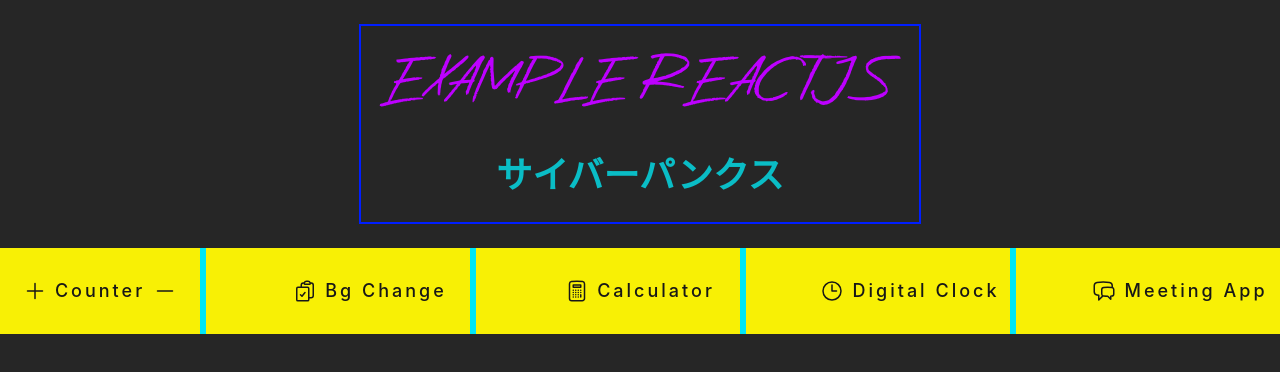
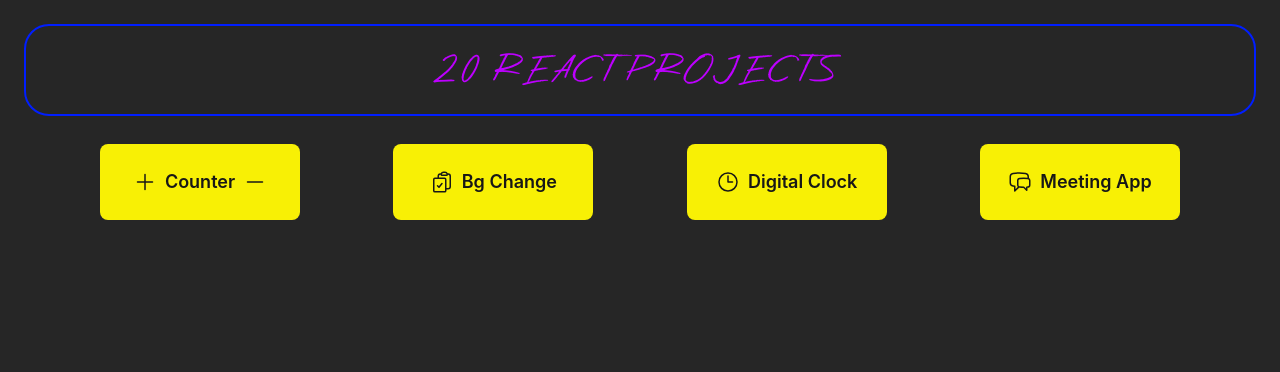
Before and after one commit to MawiDev/mini-project-react-js, a React (Create React App) app: page / in a window 1280 px wide. Shown: the top 372 px of the page. Built offline with nearby package versions, Linux system fonts and the light colour scheme.

Commit message:
fixed and styled

```diff
--- a/src/App.css
+++ b/src/App.css
@@ -10,98 +10,3 @@
 .asher-punk {
   font-family: asherpunk;
 }
-
-/* CSS */
-.button-49,
-.button-49:after {
-  width: 200px;
-  line-height: 78px;
-  letter-spacing: 3px;
-  box-shadow: 6px 0px 0px #00E6F6;
-  outline: transparent;
-  position: relative;
-  user-select: none;
-  -webkit-user-select: none;
-  touch-action: manipulation;
-}
-
-.button-49:after {
-  --slice-0: inset(50% 50% 50% 50%);
-  --slice-1: inset(80% -6px 0 0);
-  --slice-2: inset(50% -6px 30% 0);
-  --slice-3: inset(10% -6px 85% 0);
-  --slice-4: inset(40% -6px 43% 0);
-  --slice-5: inset(80% -6px 5% 0);
-
-  content: 'サイバーパンクス';
-  display: block;
-  position: absolute;
-  top: 0;
-  left: 0;
-  right: 0;
-  bottom: 0;
-  background: linear-gradient(45deg, transparent 3%, #00E6F6 3%, #00E6F6 5%, #ea00d9 5%);
-  text-shadow: -3px -3px 0px #F8F005, 3px 3px 0px #00E6F6;
-  clip-path: var(--slice-0);
-}
-
-.button-49:hover:after {
-  animation: 1s glitch;
-  animation-timing-function: steps(2, end);
-}
-
-@keyframes glitch {
-  0% {
-    clip-path: var(--slice-1);
-    transform: translate(-20px, -10px);
-  }
-  10% {
-    clip-path: var(--slice-3);
-    transform: translate(10px, 10px);
-  }
-  20% {
-    clip-path: var(--slice-1);
-    transform: translate(-10px, 10px);
-  }
-  30% {
-    clip-path: var(--slice-3);
-    transform: translate(0px, 5px);
-  }
-  40% {
-    clip-path: var(--slice-2);
-    transform: translate(-5px, 0px);
-  }
-  50% {
-    clip-path: var(--slice-3);
-    transform: translate(5px, 0px);
-  }
-  60% {
-    clip-path: var(--slice-4);
-    transform: translate(5px, 10px);
-  }
-  70% {
-    clip-path: var(--slice-2);
-    transform: translate(-10px, 10px);
-  }
-  80% {
-    clip-path: var(--slice-5);
-    transform: translate(20px, -10px);
-  }
-  90% {
-    clip-path: var(--slice-1);
-    transform: translate(-10px, 0px);
-  }
-  100% {
-    clip-path: var(--slice-1);
-    transform: translate(0);
-  }
-}
-
-@media (min-width: 768px) {
-  .button-49,
-  .button-49:after {
-    width: 200px;
-    height: 86px;
-    line-height: 88px;
-  }
-}
--- a/src/App.js
+++ b/src/App.js
@@ -3,7 +3,6 @@
 import BgChange from './components/BgChange';
 import Home from './pages/home';
 import { Route, Routes } from 'react-router-dom';
-import Calculator from './components/Calculator';
 import DigitalClock from './components/DigitalClock';
 import Meeting from './components/Meeting';
 
@@ -15,7 +14,6 @@
           <Route path='/' element={<Home/>}/>
           <Route path='/counter' element={<Counter/>}/>
           <Route path='/bgchange' element={<BgChange/>}/>
-          <Route path='/calculator' element={<Calculator/>}/>
           <Route path='/digitalclock' element={<DigitalClock/>}/>
           <Route path='/meeting' element={<Meeting/>}/>
         </Routes>
--- a/src/components/BgChange.jsx
+++ b/src/components/BgChange.jsx
@@ -1,40 +1,54 @@
-import { useState } from "react"
-import ReturnButton from "./ReturnButton"
+import { useState } from "react";
+import ReturnButton from "./ReturnButton";
 
-export default function BgChange () {
-    const colors = [
-        'red',
-        'black',
-        'white',
-        'green',
-        'orange',
-        'blue',
-        'yellow',
-        'pink',
-        'purple',
-        'cyan',
-        'lightblue',
-    ]
-    const [color,setColor] = useState('white')
-    const [i,setI] = useState(0)
-    const changeColor = () => {
-        setColor(colors[i % colors.length])
-        setI(i + 1)
-    }
-    return(
-        <>
-            <h1>Background Change</h1>
-            <div>
-                <div style={
-                    {
-                        backgroundColor: color,
-                        padding: '100px'
-                    }
-                }>
-                </div>
-                <button onClick={() => changeColor()}>Change color</button>
-            </div>
-            <ReturnButton/>
-        </>
-    )
+export default function BgChange() {
+  const colors = [
+    "red",
+    "black",
+    "white",
+    "green",
+    "orange",
+    "blue",
+    "yellow",
+    "pink",
+    "purple",
+    "cyan",
+    "lightblue",
+  ];
+  const [color, setColor] = useState("white");
+
+  const changeColor = () => {
+    const randomColor = colors[Math.floor(Math.random() * colors.length)];
+    setColor(randomColor);
+  };
+
+  return (
+    <div className="bg-neutral-800 w-full h-screen overflow-hidden flex flex-col justify-center items-center">
+      <h1
+        style={{ color: "#bd00ff" }}
+        className="text-5xl asher-punk font-extrabold text-center uppercase text-white my-6"
+      >
+        Background Change
+      </h1>
+      <div
+        style={{
+          backgroundColor: color,
+          padding: "100px",
+        }}
+      />
+      <button
+        style={{
+          backgroundColor: "#F8F005",
+          padding: "10px",
+          borderRadius: "10px",
+          margin: "10px",
+          fontWeight: "bold",
+        }}
+        onClick={changeColor}
+      >
+        Change color
+      </button>
+      <ReturnButton />
+    </div>
+  );
 }
--- a/src/components/Calculator.jsx
+++ /dev/null
@@ -1,11 +0,0 @@
-import ReturnButton from "./ReturnButton"
-
-export default function Calculator () {
-
-    return(
-        <>
-           <h1>Calculator</h1>
-           <ReturnButton/>
-        </>
-    )
-}
--- a/src/components/Counter.jsx
+++ b/src/components/Counter.jsx
@@ -1,30 +1,53 @@
-import { useState } from "react"
-import ReturnButton from "./ReturnButton"
+import { useState } from "react";
+import ReturnButton from "./ReturnButton";
 
-export default function Counter () {
-    //Qui dichiaro un array con all'interno una variabile counter e una setCounter.
-    //e imposto lo stato di counter a 0
-    const [counter, setCounter] = useState(0)
-    //dichiaro una funzione che incrementa in counter.
-    const incrementCounter = () => {
-        //quando viene eseguita la funzione chiamo il setCounter e prendo il valore di counter e gli aggiungo 1.
-        setCounter(counter + 1)
-    }
-    const decrementCounter = () => {
-        setCounter(counter - 1)
-    }
-    return(
-        <>
-        <h1>Counter</h1>
-        <div>
-            {/* Qui nella view mostro il counter che partirà con il valore 0
-                e dopodiche creo un bottone che cliccato chiamera la funzione incremet
-                e il counter incrementerà di 1*/}
-            <h4>{counter}</h4>
-            <button onClick={() => decrementCounter()}>decrement</button>
-            <button onClick={() => incrementCounter()}>increment</button>
+export default function Counter() {
+  const [counter, setCounter] = useState(0);
+
+  const handleClick = (amount) => {
+    setCounter((prevCounter) => prevCounter + amount);
+  };
+
+  return (
+    <>
+      <div className="bg-neutral-800 w-full h-screen overflow-hidden flex flex-col justify-center items-center">
+        <h1
+          style={{ color: "#bd00ff" }}
+          className="text-5xl asher-punk font-extrabold uppercase text-white"
+        >
+          Counter
+        </h1>
+        <div className="flex justify-between my-12">
+          <button
+            style={{
+              backgroundColor: "#F8F005",
+              padding: "10px",
+              borderRadius: "10px",
+              margin: "10px",
+              fontSize: '36px',
+              width: '50px'
+            }}
+            onClick={() => handleClick(-1)}
+          >
+            -
+          </button>
+          <h4 className="text-4xl text-white m-6 p-6 text-center">{counter}</h4>
+          <button
+            style={{
+              backgroundColor: "#F8F005",
+              padding: "10px",
+              borderRadius: "10px",
+              margin: "10px",
+              fontSize: '36px',
+              width: '50px'
+            }}
+            onClick={() => handleClick(1)}
+          >
+            +
+          </button>
         </div>
-        <ReturnButton/>
-        </>
-    )
+        <ReturnButton />
+      </div>
+    </>
+  );
 }
--- a/src/components/Meeting.jsx
+++ b/src/components/Meeting.jsx
@@ -1,6 +1,6 @@
+import { useState } from "react";
 import ReturnButton from "./ReturnButton";
 import { clients } from "../data/data";
-import { useState } from "react";
 
 export default function Meeting() {
   const [client, setClient] = useState(clients);
@@ -15,25 +15,26 @@
 
   const reloadAll = () => {
     setClient(clients);
-  }
+  };
+
+  const buttonStyle = {
+    backgroundColor: "#F8F005",
+    padding: "10px",
+    borderRadius: "10px",
+    margin: "10px",
+    fontWeight: "bold",
+  };
 
   return (
-    <>
-      <h1>Meeting</h1>
+    <div className="bg-neutral-800 w-full h-screen justify-center items-center overflow-y-auto p-6 py-0">
+      <h1 className="text-5xl asher-punk font-extrabold text-center uppercase text-white my-6"
+      style={{ color: "#bd00ff" }}>
+        Meeting
+      </h1>
       {client.map((el) => (
         <div
           key={el.id}
-          style={{
-            backgroundColor: "white",
-            color: "black",
-            border: "2px solid black",
-            borderRadius: "25px",
-            padding: "10px",
-            margin: "10px",
-            width: "80%",
-            display: "flex",
-            alignItems: "center",
-          }}
+          className="bg-white text-black rounded-md p-2 m-2 flex justify-center"
         >
           <img
             style={{
@@ -44,9 +45,9 @@
             src={el.img}
             alt={el.name}
           />
-          <div style={{ display: "flex", flexDirection: "column" }}>
-            <h4 style={{ textAlign: "center" }}>{el.name}</h4>
-            <p style={{ textAlign: "center", fontSize: "14px" }}>{el.desc}</p>
+          <div className="flex flex-col justify-center">
+            <h4>{el.name}</h4>
+            <p>{el.desc}</p>
           </div>
           <button
             style={{
@@ -63,13 +64,17 @@
           </button>
         </div>
       ))}
-      <div style={{ display: "flex" }}>
-        <button style={{ marginRight: "10px" }} onClick={removeAll}>
+      <div className="flex justify-center items-center">
+        <button style={buttonStyle} onClick={removeAll}>
           Delete All
         </button>
-        <button onClick={reloadAll}>Reload All</button>
+        <button style={buttonStyle} onClick={reloadAll}>
+          Reload All
+        </button>
       </div>
-      <ReturnButton />
-    </>
+      <div className="text-center">
+        <ReturnButton />
+      </div>
+    </div>
   );
 }
--- a/src/components/ReturnButton.jsx
+++ b/src/components/ReturnButton.jsx
@@ -5,7 +5,7 @@
         <>
         <div style={
             {
-                padding:'10px',
+                padding:'20px',
                 margin:'20px',
                 backgroundColor:'white',
                 borderRadius:'25px',
--- a/src/pages/home.jsx
+++ b/src/pages/home.jsx
@@ -26,16 +26,6 @@
             )
         },
         {
-            name:'Calculator',
-            toref:'/calculator',
-            svg:(
-                <svg xmlns="http://www.w3.org/2000/svg" fill="none" viewBox="0 0 24 24" strokeWidth={1.5} stroke="currentColor" className="w-6 h-6">
-                    <path strokeLinecap="round" strokeLinejoin="round" d="M15.75 15.75V18m-7.5-6.75h.008v.008H8.25v-.008zm0 2.25h.008v.008H8.25V13.5zm0 2.25h.008v.008H8.25v-.008zm0 2.25h.008v.008H8.25V18zm2.498-6.75h.007v.008h-.007v-.008zm0 2.25h.007v.008h-.007V13.5zm0 2.25h.007v.008h-.007v-.008zm0 2.25h.007v.008h-.007V18zm2.504-6.75h.008v.008h-.008v-.008zm0 2.25h.008v.008h-.008V13.5zm0 2.25h.008v.008h-.008v-.008zm0 2.25h.008v.008h-.008V18zm2.498-6.75h.008v.008h-.008v-.008zm0 2.25h.008v.008h-.008V13.5zM8.25 6h7.5v2.25h-7.5V6zM12 2.25c-1.892 0-3.758.11-5.593.322C5.307 2.7 4.5 3.65 4.5 4.757V19.5a2.25 2.25 0 002.25 2.25h10.5a2.25 2.25 0 002.25-2.25V4.757c0-1.108-.806-2.057-1.907-2.185A48.507 48.507 0 0012 2.25z" />
-                </svg>
-
-            )
-        },
-        {
             name:'Digital Clock',
             toref:'/digitalclock',
             svg: (
@@ -59,32 +49,25 @@
     return(
         <>
             <div className="bg-neutral-800 w-full h-screen overflow-hidden">
-                <div className="flex justify-center my-6">
-                    <div style={
+                <div style={
                         {
                             border: 'solid 2px #001eff',
+                            borderRadius:'25px',
                             color: '#bd00ff'
                         }
-                    }>
-                    <h1 className="rounded-lg p-6 text-6xl asher-punk font-light uppercase"
-                    >
-                        Example Reactjs
+                    } className="flex justify-center items-center m-6">
+                    <h1 className="rounded-lg p-6 text-4xl asher-punk font-light uppercase text-center tracking-widest">
+                        20 React projects
                     </h1>
-                    <h4 style={{color:'#0abdc6'}}
-                    className="rounded-lg p-6 text-4xl asher-punk text-center font-extrabold uppercase"
-                    >
-                        サイバーパンクス
-                    </h4>
-                    </div>
                 </div>
-                <div style={{backgroundColor:'#F8F005'}}>
-                    <div className="flex flex-col md:flex-col lg:flex-row justify-between items-center">
+                <div>
+                    <div className="flex flex-col md:flex-col lg:flex-row justify-between items-center px-24">
                     {linkApp.map((el) =>{
                         return(
-                            <div key={el}>
+                            <div style={{backgroundColor:'#F8F005'}} className='rounded-lg w-[200px] m-1' key={el}>
                                 <Link to={el.toref}
-                                className='button-49 flex gap-2 items-center justify-center
-                                text-neutral-900 text-lg font-medium'
+                                className='button-49 flex gap-2 items-center justify-center p-6
+                                text-neutral-900 text-lg font-semibold'
                                 >
                                     {el.svg}
                                     {el.name}
```
Also changed, not shown: src/components/DigitalClock.jsx (+24 -24 lines).
